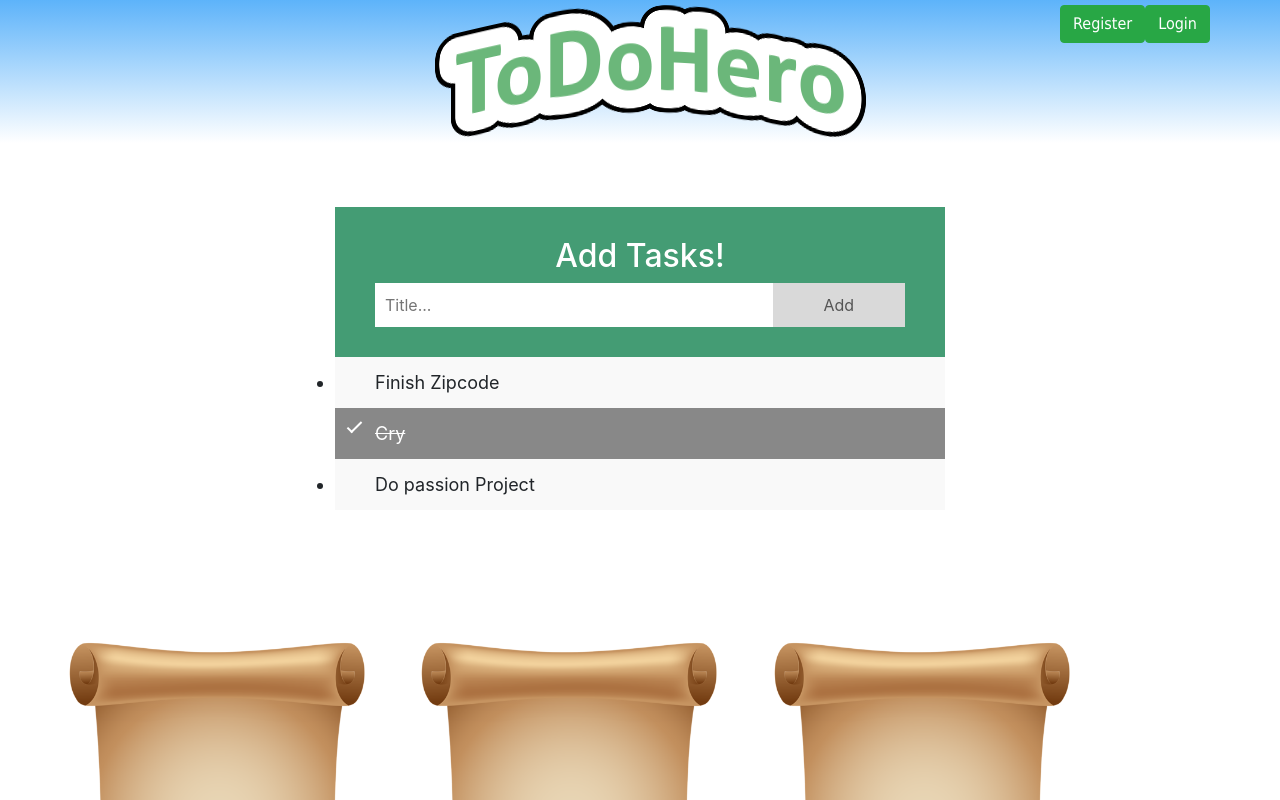
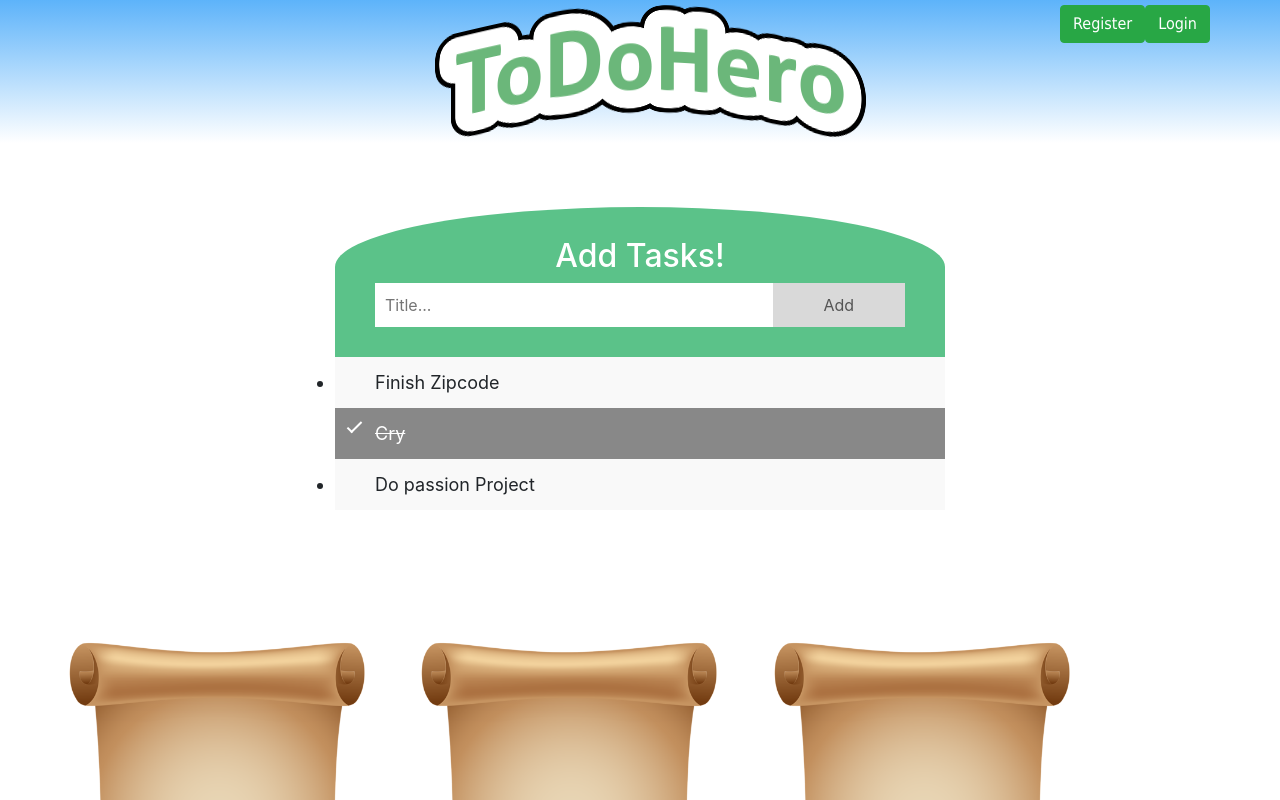
Before and after one commit to kendrang/TodoHero-Frontend, an Angular app: page /tasks in a window 1280 px wide. Built offline with nearby package versions, Linux system fonts and the light colour scheme.

Commit message:
returning computer

```diff
--- a/src/app/Auth/login/login.component.html
+++ b/src/app/Auth/login/login.component.html
@@ -1,5 +1,5 @@
 
-<div class ="container">
+<div class ="container" align ="center">
     <form class="form-signin" [formGroup]="loginForm" (ngSubmit)="onSubmit()" novalidate>
       <h1 class="h3 mb-3 font-weight-normal">Please Sign in</h1>
       <div class="form-group">
--- a/src/app/tasks/tasks.component.css
+++ b/src/app/tasks/tasks.component.css
@@ -71,10 +71,12 @@
 
   /* Style the header */
   .header {
-    background-color: #449c74;
+    background-color: #5bc289;
     padding: 30px 40px;
     color: white;
     text-align: center;
+    border-top-right-radius: 50% 60px;
+    border-top-left-radius: 50% 60px;
   }
 
   /* Clear floats after the header */
```
